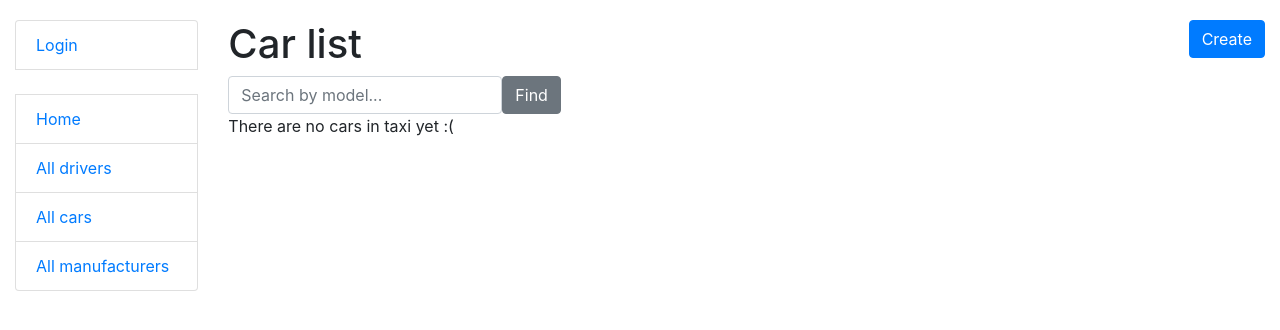
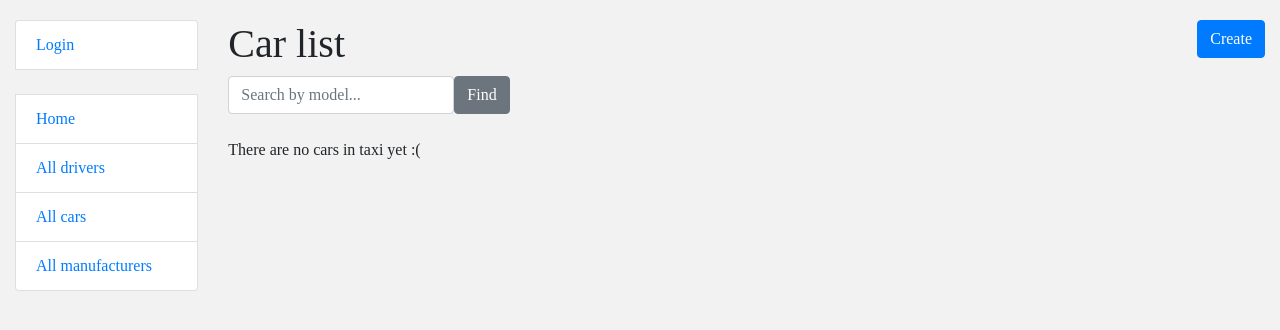
Before and after one commit to vldtsw/taxi_servise, a Django app: page /cars/ in a window 1280 px wide. Shown: the top 330 px of the page. Run offline with Django 4.2, Linux system fonts and the light colour scheme; data that the repository does not hold is empty; some libraries are stand-ins or nearby versions.

Commit message:
Website appearance improved

```diff
--- a/static/css/styles.css
+++ b/static/css/styles.css
@@ -1,7 +1,13 @@
 body {
     margin-top: 20px;
+    background-color: #f2f2f2;
+    font-family: Ubuntu, serif;
 }
 
 .adding {
     float: right;
 }
+
+/*.list-group {*/
+/*    background-color: #c8d8e4;*/
+/*}*/
--- a/templates/taxi/car_list.html
+++ b/templates/taxi/car_list.html
@@ -11,7 +11,7 @@
         {{ search_form|crispy }}
         <input class="btn btn-secondary" type="submit" value="Find">
     </form>
-
+    <br>
     {% if car_list %}
         <table class="table">
         <tr>
```
